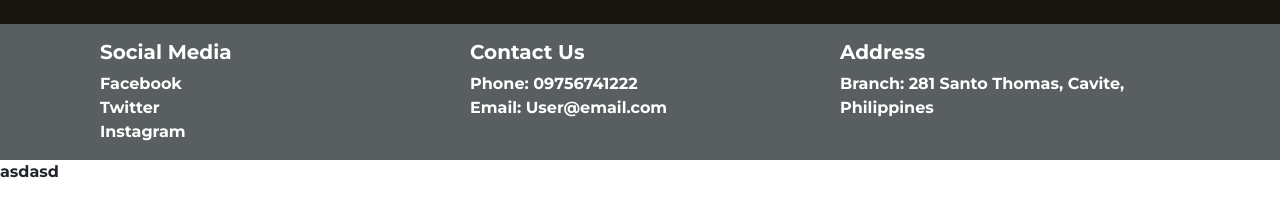
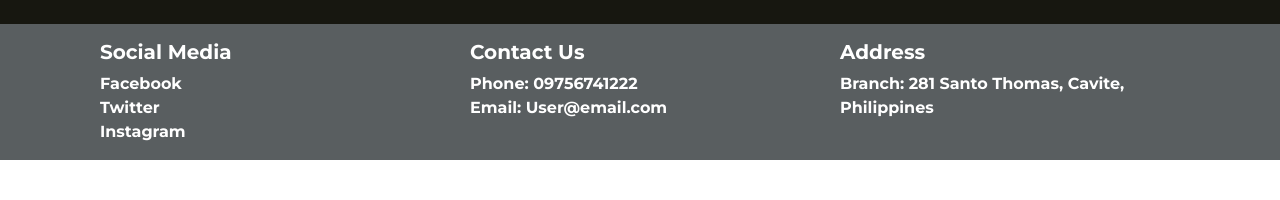
Before and after one commit to Isumiyo/Capstone01, a plain HTML site: page index.html in a window 1280 px wide. Shown: the part 2281-2481 px from the top of the page. After the commit the page ends 2441 px from the top, so only its background shows below. Drawn offline with nearby package versions, Linux system fonts and the light colour scheme.

Commit message:
removed test p

```diff
--- a/index.html
+++ b/index.html
@@ -308,8 +308,6 @@
 	</footer>
 	<!-- Footer -->
 
-	<p>asdasd</p>
-
 
 	<!-- JS Dependencies -->
 	<script
```
